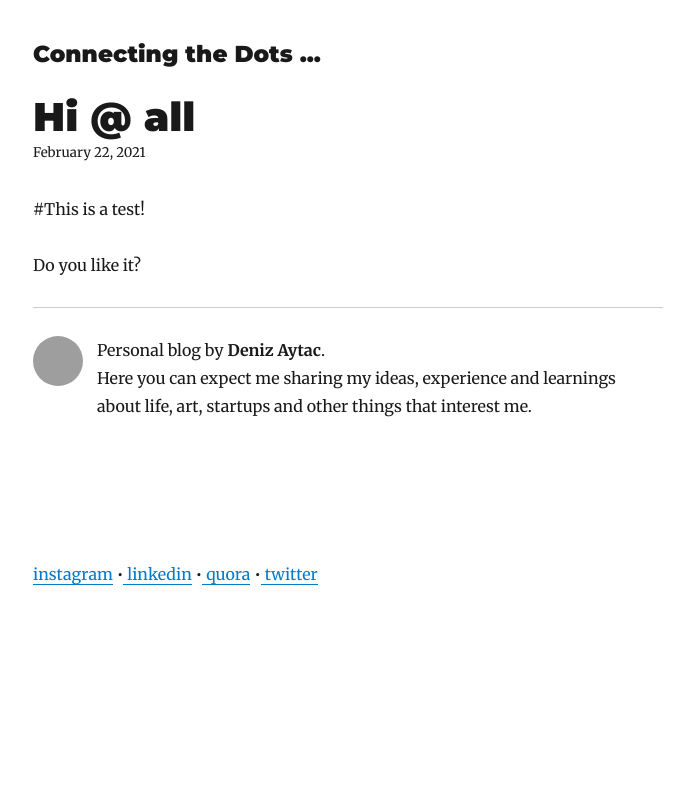
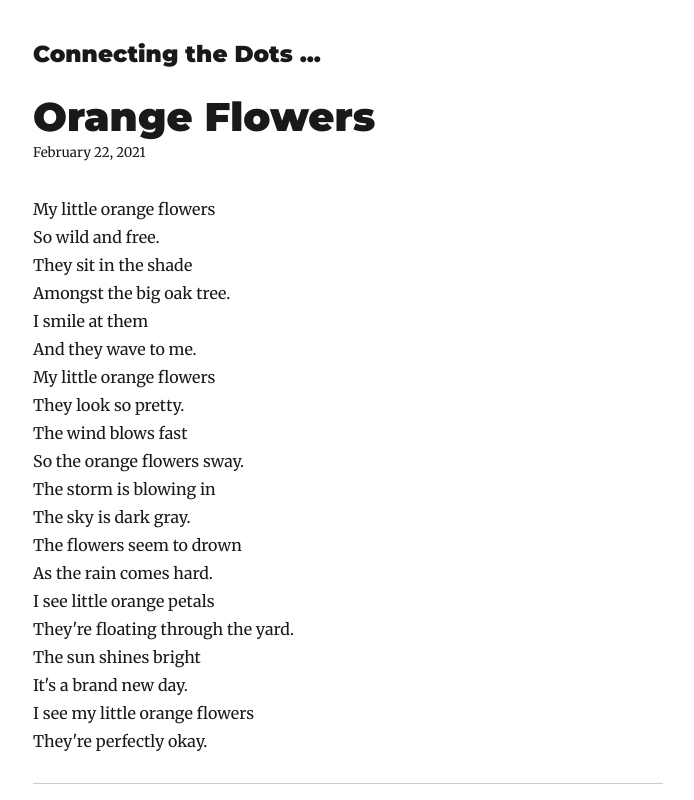
Before and after one commit to denizaytac/blog, a Gatsby site: page /2021-02-22-hi-all/ in a window 1280 px wide. Shown: the top 800 px of the page, without its empty margins (292-986 px from the left). Built offline with nearby package versions, Linux system fonts and the light colour scheme; Gatsby itself is replaced by a stand-in of ours; some packages are replaced by stand-ins of ours; grey boxes are pictures that could not be loaded.

Commit message:
Update Blog “2021-02-22-hi-all”

```diff
--- a/content/blog/2021-02-22-hi-all.md
+++ b/content/blog/2021-02-22-hi-all.md
@@ -1,9 +1,26 @@
 ---
 layout: blog
-title: Hi @ all
+title: Orange Flowers
+description: What do you know about orange flowers?
 date: 2021-02-22T21:52:38.582Z
-description: Test!
 ---
-#This is a test!
-
-Do you like it?
+My little orange flowers\
+So wild and free.\
+They sit in the shade\
+Amongst the big oak tree.\
+I smile at them\
+And they wave to me.\
+My little orange flowers\
+They look so pretty.\
+The wind blows fast\
+So the orange flowers sway.\
+The storm is blowing in\
+The sky is dark gray.\
+The flowers seem to drown\
+As the rain comes hard.\
+I see little orange petals\
+They're floating through the yard.\
+The sun shines bright\
+It's a brand new day.\
+I see my little orange flowers\
+They're perfectly okay.
```
